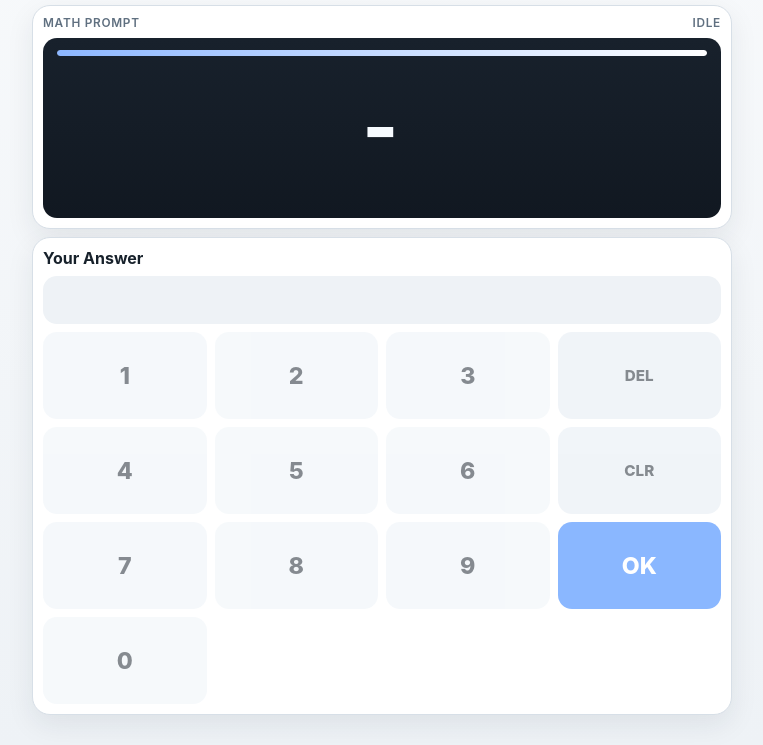
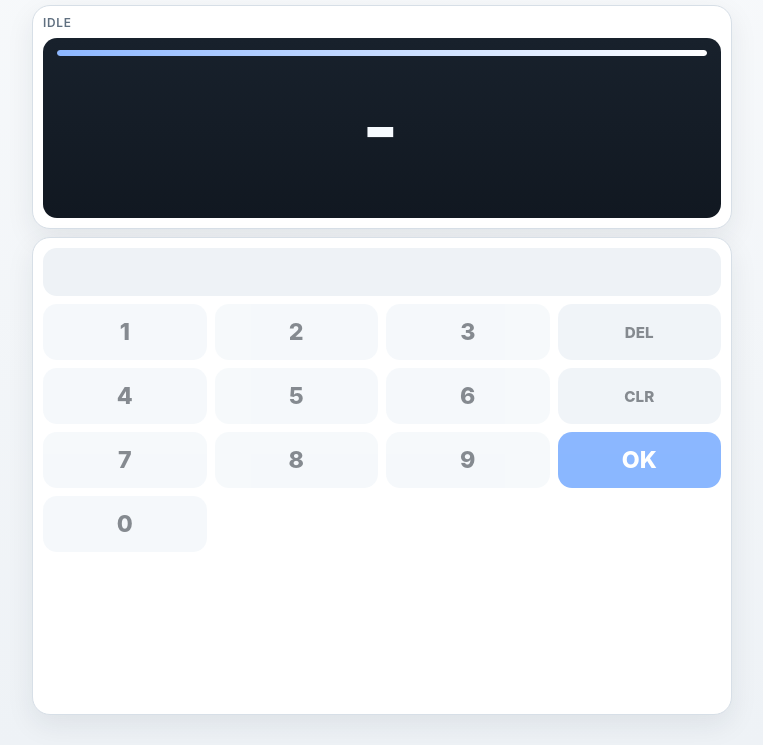
Before and after one commit to zeulewan/n-back-math, a plain HTML site: page index.html in a window 1280 px wide. Shown: the part 55-800 px from the top of the page, without its empty margins (258-1021 px from the left). Drawn offline with Linux system fonts and the light colour scheme.

Commit message:
Remove screen and answer labels

```diff
--- a/index.html
+++ b/index.html
@@ -27,7 +27,6 @@
       <section class="console">
         <div class="screen-wrap">
           <div class="screen-chrome">
-            <span>Math Prompt</span>
             <span id="phase-badge">Idle</span>
           </div>
           <div class="screen">
@@ -39,10 +38,6 @@
         </div>
 
         <section class="answer-panel">
-          <div class="answer-header">
-            <h2>Your Answer</h2>
-          </div>
-
           <div class="answer-value empty" id="answer-value">0</div>
           <div class="keypad" id="keypad"></div>
         </section>
```
